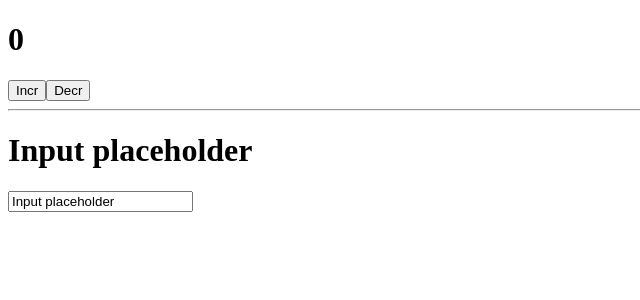
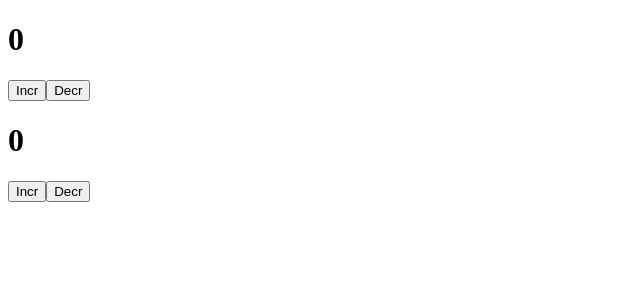
Before and after one commit to xdpiqbx/ulbi-tv, a React (Create React App) app: page / in a window 1280 px wide. Shown: the top 300 px of the page, without its empty margins (0-640 px from the left). Built offline with nearby package versions, Linux system fonts and the light colour scheme.

Commit message:
added class counter component

```diff
--- a/src/App.js
+++ b/src/App.js
@@ -1,29 +1,12 @@
-import React, { useState } from 'react';
+import React from 'react';
+import Counter from './components/counter';
+import ClassCounter from './components/classCounter';
 
 export default function App() {
-  const [likes, setLikes] = useState(0);
-  const [value, setValue] = useState('Input placeholder');
-
-  function increment() {
-    setLikes(likes + 1);
-  }
-  function decrement() {
-    setLikes(likes - 1);
-  }
   return (
     <div className="App">
-      <h1>{likes}</h1>
-      <button onClick={increment}>Incr</button>
-      <button onClick={decrement}>Decr</button>
-      <hr />
-      <h1>{value}</h1>
-      <input
-        type="text"
-        value={value}
-        onChange={(event) => {
-          setValue(event.target.value);
-        }}
-      />
+      <Counter />
+      <ClassCounter />
     </div>
   );
 }
--- /dev/null
+++ b/src/components/classCounter.jsx
@@ -0,0 +1,32 @@
+import { Component } from "react";
+
+export default class ClassCounter extends Component{
+
+  constructor(props){
+    super(props)
+    this.state = {
+      count: 0
+    }
+    this.increment = this.increment.bind(this)
+    this.decrement = this.decrement.bind(this)
+  }
+
+  increment() {
+    this.setState({count: this.state.count + 1})
+  }
+
+  decrement() {
+    this.setState({count: this.state.count - 1})
+  }
+
+  render(){
+    const {count} = this.state
+    return(
+      <div>
+        <h1>{count}</h1>
+        <button onClick={this.increment}>Incr</button>
+        <button onClick={this.decrement}>Decr</button>
+      </div>
+    )
+  }
+}
--- /dev/null
+++ b/src/components/counter.jsx
@@ -0,0 +1,20 @@
+import { useState } from "react"
+
+const Counter = () => {
+  const [count, setCount] = useState(0)
+  function increment() {
+    setCount(count + 1);
+  }
+  function decrement() {
+    setCount(count - 1);
+  }
+  return(
+    <div>
+      <h1>{count}</h1>
+      <button onClick={increment}>Incr</button>
+      <button onClick={decrement}>Decr</button>
+    </div>
+  )
+}
+
+export default Counter
```
Also changed, not shown: 1 other file (tests, documents, lock files or other folders).
